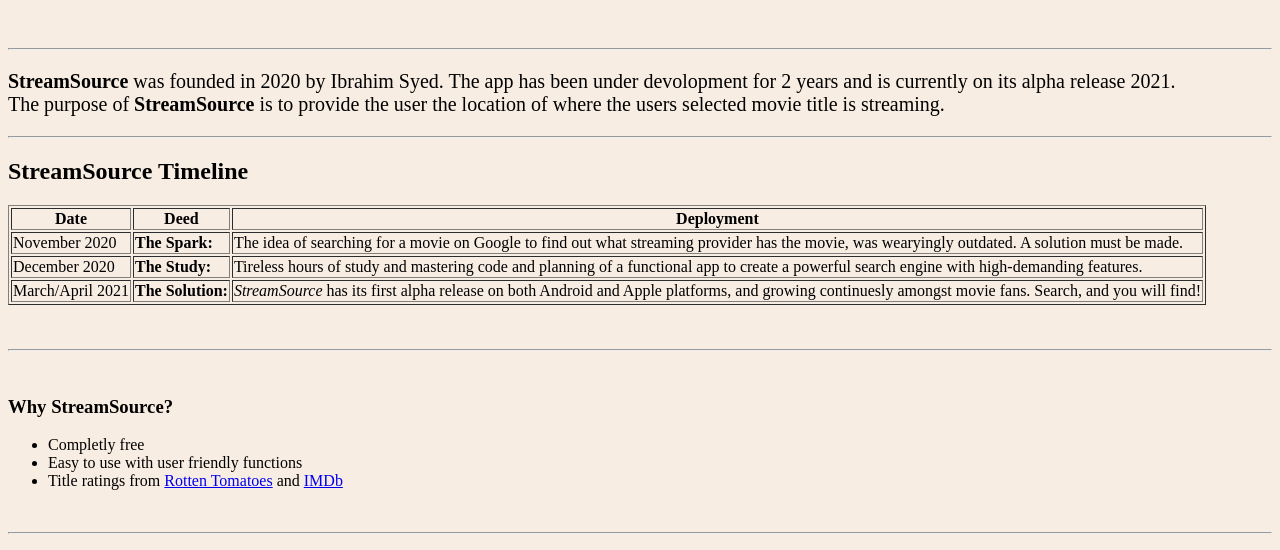
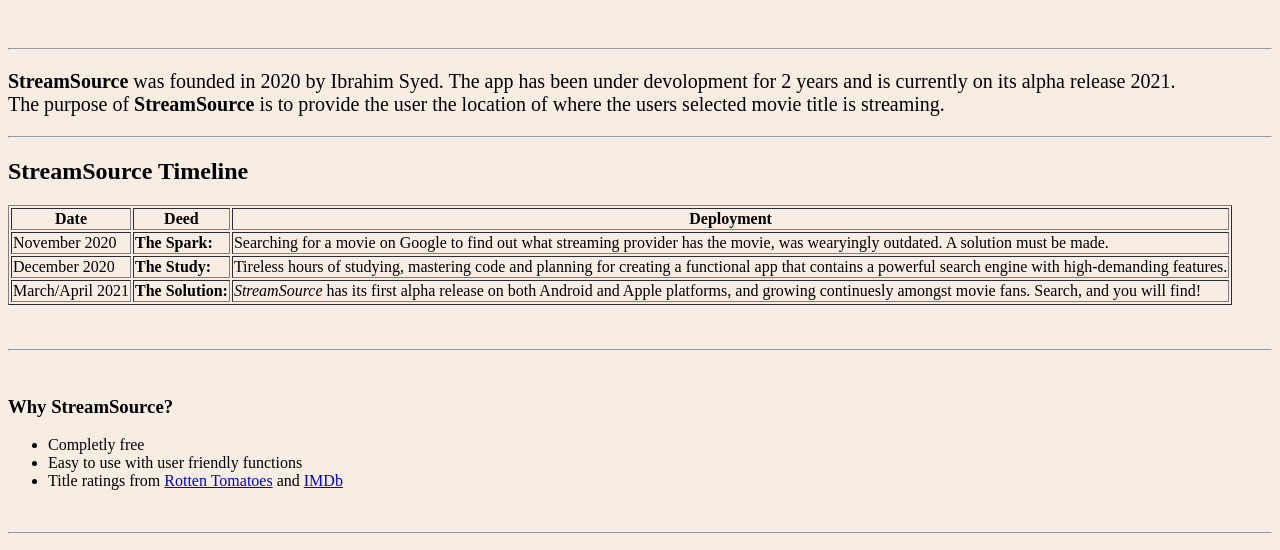
Before and after one commit to ib5y/streamsource-test, a plain HTML site: page HTML - Personal Site/index.html in a window 1280 px wide. Shown: the part 232-782 px from the top of the page. Drawn offline with Linux system fonts and the light colour scheme.

Commit message:
Changes to timeline

```diff
--- a/HTML - Personal Site/index.html
+++ b/HTML - Personal Site/index.html
@@ -32,7 +32,7 @@
 
   <!-- TIMELINE -->
 
-  <h2>StreamSource Timeline</h2>
+    <h2>StreamSource Timeline</h2>
   <table border="1">
     <thead>
       <tr>
@@ -46,12 +46,12 @@
     <tr>
       <td>November 2020</td>
       <td><strong>The Spark:</strong></td>
-      <td>The idea of searching for a movie on Google to find out what streaming provider has the movie, was wearyingly outdated. A solution must be made. </td>
+      <td>Searching for a movie on Google to find out what streaming provider has the movie, was wearyingly outdated. A solution must be made. </td>
     </tr>
 
     <td>December 2020</td>
     <td><strong>The Study:</strong></td>
-    <td>Tireless hours of study and mastering code and planning of a functional app to create a powerful search engine with high-demanding features. </td>
+    <td>Tireless hours of studying, mastering code and planning for creating a functional app that contains a powerful search engine with high-demanding features. </td>
 
     <tr>
       <td>March/April 2021</td>
```
